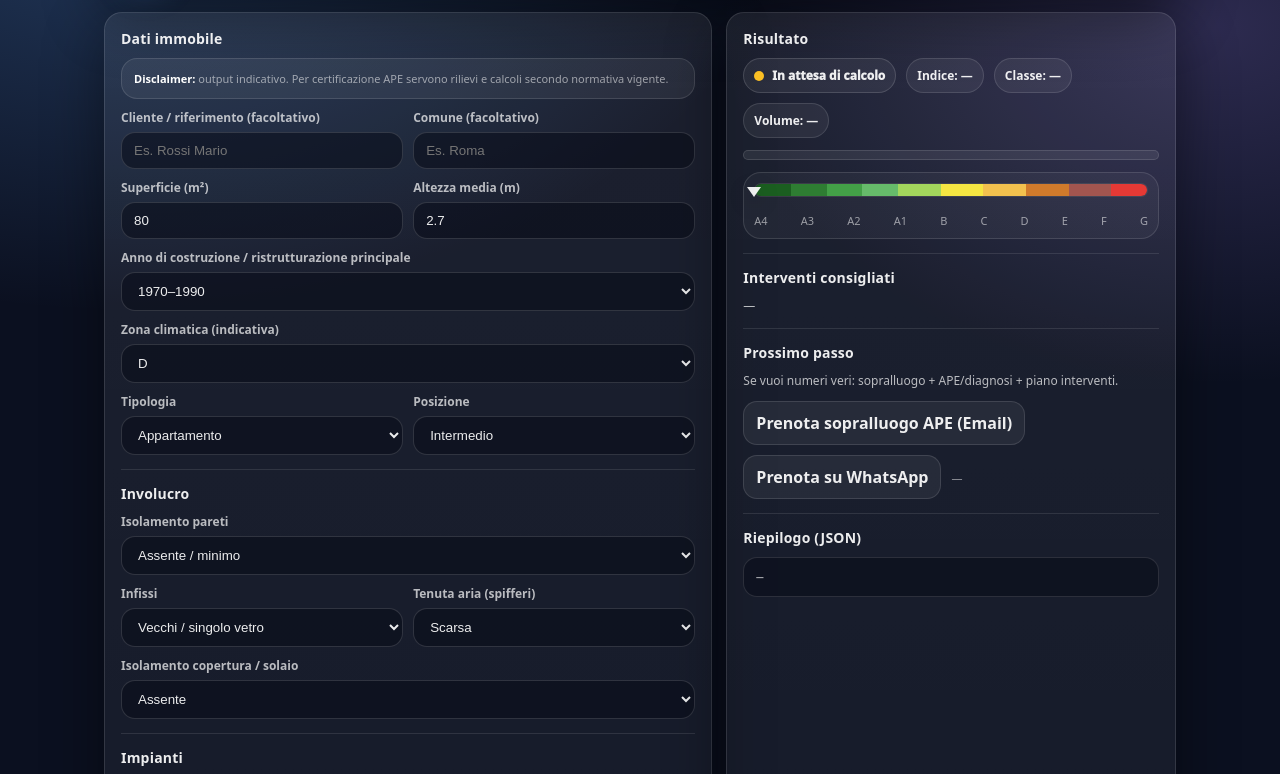
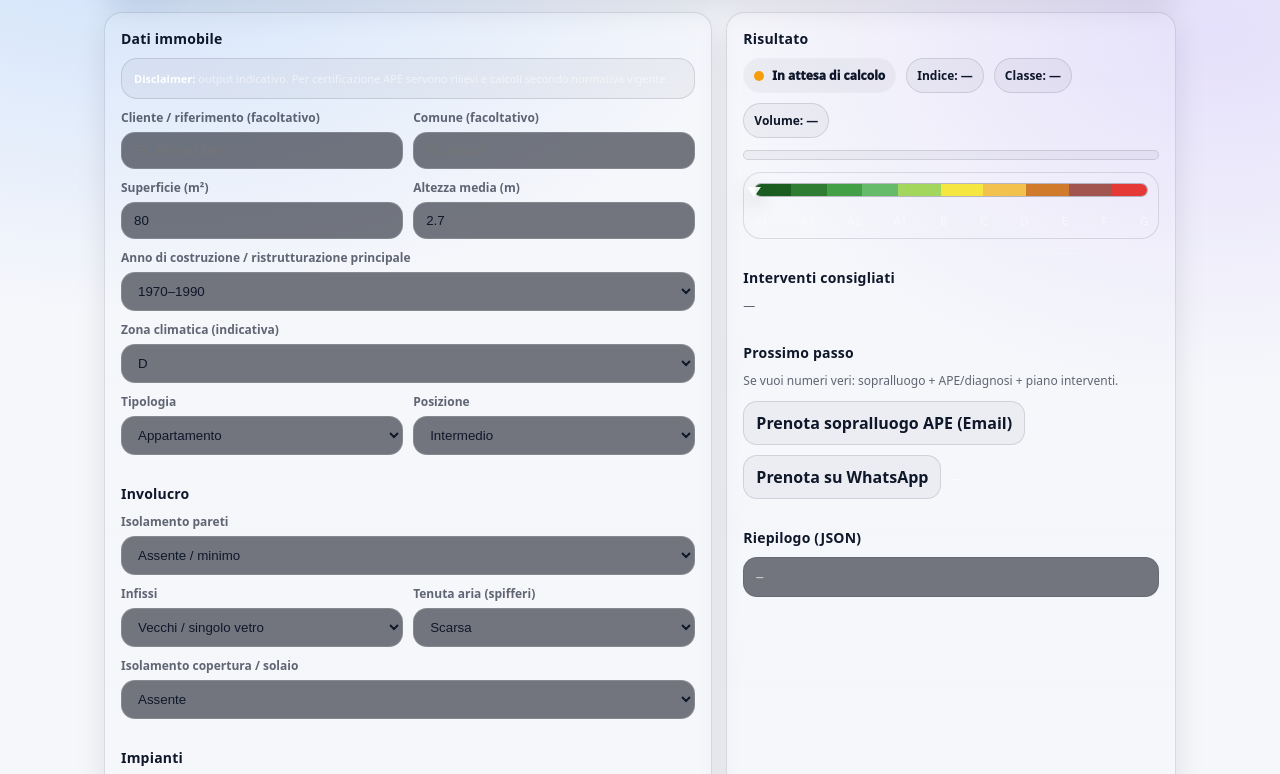
Before and after one commit to Marco14385/checkapp-energetico, a plain HTML site: page index.html in a window 1280 px wide. Shown: the part 108-882 px from the top of the page. Drawn offline with Linux system fonts and the light colour scheme.

Commit message:
Add files via upload

```diff
--- a/index.html
+++ b/index.html
@@ -23,18 +23,18 @@
       --E:#d07a2b;
       --F:#a2554f;
       --G:#e53935;
-      --bg: #0b1020;
-      --panel: rgba(255,255,255,.06);
-      --stroke: rgba(255,255,255,.12);
-      --text: rgba(255,255,255,.92);
-      --muted: rgba(255,255,255,.70);
+      --bg: #f6f7fb;
+      --panel: #ffffff;
+      --stroke: rgba(15, 23, 42, .12);
+      --text: #0f172a;
+      --muted: rgba(15, 23, 42, .65);
       --muted2: rgba(255,255,255,.55);
       --good: #4ade80;
-      --warn: #fbbf24;
-      --bad:  #fb7185;
-      --accent:#60a5fa;
+      --warn: #f59e0b;
+      --bad:  #ef4444;
+      --accent:#2563eb;
       --accent2:#a78bfa;
-      --shadow: 0 18px 60px rgba(0,0,0,.45);
+      --shadow: 0 10px 30px rgba(15, 23, 42, .10);
       --radius: 18px;
       font-family: system-ui, -apple-system, Segoe UI, Roboto, Arial, sans-serif;
     }
@@ -70,7 +70,7 @@
     .actions{display:flex;gap:10px;flex-wrap:wrap;align-items:center}
     button,a.btn{
       border:1px solid var(--stroke);
-      background: rgba(255,255,255,.06);
+      background: rgba(15,23,42,.04);
       color:var(--text);
       padding:10px 12px;
       border-radius: 14px;
@@ -80,7 +80,7 @@
       display:inline-flex; gap:8px; align-items:center;
       transition: transform .08s ease, background .12s ease, border-color .12s ease;
     }
-    button:hover,a.btn:hover{transform: translateY(-1px); background: rgba(255,255,255,.08); border-color: rgba(255,255,255,.18);}
+    button:hover,a.btn:hover{transform: translateY(-1px); background: rgba(15,23,42,.04); border-color: rgba(255,255,255,.18);}
     button.primary{
       background: linear-gradient(135deg, rgba(96,165,250,.95), rgba(167,139,250,.92));
       border-color: rgba(255,255,255,.18);
@@ -117,15 +117,16 @@
     .pillrow{display:flex;flex-wrap:wrap;gap:10px;margin:10px 0 6px}
     .pill{
       padding:8px 10px;border-radius: 999px;
-      border:1px solid rgba(255,255,255,.12);
-      background: rgba(255,255,255,.06);
+      border:1px solid rgba(15,23,42,.12);
+      background: rgba(15,23,42,.04);
+      color: var(--text);
       font-weight:850;font-size:12px;
     }
     .badge{
       display:inline-flex; align-items:center; gap:8px;
       padding:8px 10px;border-radius:999px;font-weight:950;font-size:12px;
       border:1px solid rgba(255,255,255,.14);
-      background: rgba(255,255,255,.06);
+      background: rgba(15,23,42,.04);
     }
     .dot{width:10px;height:10px;border-radius:50%}
     .dot.good{background:var(--good)}
@@ -134,8 +135,8 @@
     .meter{
       margin-top:12px;
       height: 10px;
-      background: rgba(255,255,255,.08);
-      border: 1px solid rgba(255,255,255,.12);
+      background: rgba(15,23,42,.04);
+      border: 1px solid rgba(15,23,42,.12);
       border-radius: 999px;
       overflow:hidden;
     }
@@ -149,7 +150,7 @@
     ul{margin:10px 0 0 18px;color:var(--text)}
     .jsonbox{
       background: rgba(9,12,24,.55);
-      border:1px solid rgba(255,255,255,.12);
+      border:1px solid rgba(15,23,42,.12);
       border-radius: 14px;
       padding:12px;
       font-family: ui-monospace, SFMono-Regular, Menlo, Consolas, monospace;
@@ -161,8 +162,8 @@
     }
     .notice{
       border-radius: 16px;
-      border:1px solid rgba(255,255,255,.12);
-      background: rgba(255,255,255,.06);
+      border:1px solid rgba(15,23,42,.12);
+      background: rgba(15,23,42,.04);
       padding:12px;
     }
     .notice b{color:#fff}
@@ -186,13 +187,13 @@
       display:inline-flex;align-items:center;gap:8px;
       padding:8px 10px;border-radius:999px;
       border:1px solid rgba(255,255,255,.14);
-      background: rgba(255,255,255,.06);
+      background: rgba(15,23,42,.04);
       font-weight:950;font-size:12px;
     }
     .swatch{width:14px;height:14px;border-radius:4px;border:1px solid rgba(255,255,255,.25)}
     .scale{
       margin-top:12px;
-      border:1px solid rgba(255,255,255,.12);
+      border:1px solid rgba(15,23,42,.12);
       background: rgba(255,255,255,.04);
       border-radius: 18px;
       padding:10px;
@@ -201,7 +202,7 @@
     .scaleBar{
       height:14px;border-radius:999px; overflow:hidden;
       display:flex;
-      border:1px solid rgba(255,255,255,.12);
+      border:1px solid rgba(15,23,42,.12);
       background: rgba(0,0,0,.15);
     }
     .seg{height:100%}
```
Also changed, not shown: apple-touch-icon.png (added), logo.png (added), manifest.json.
